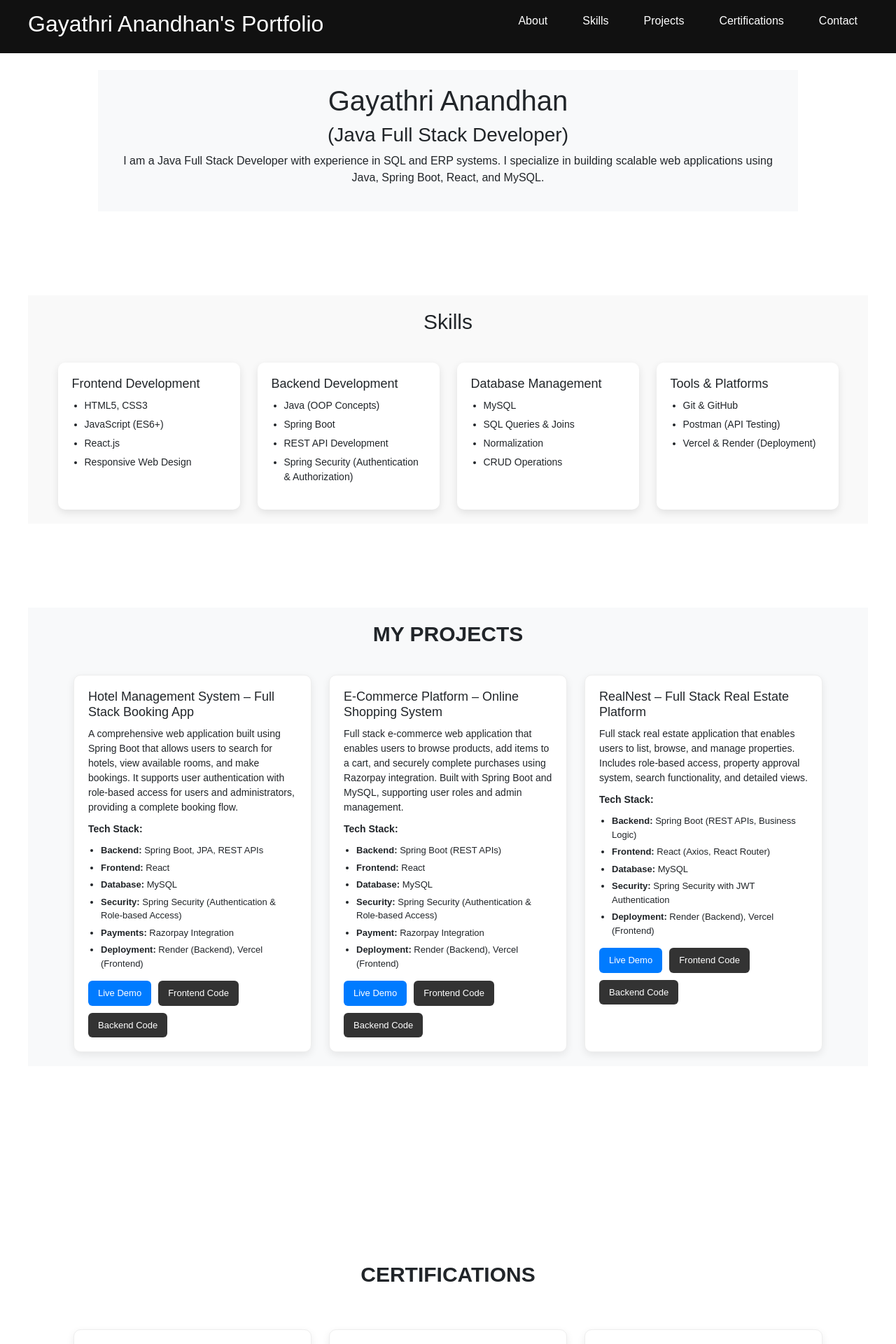
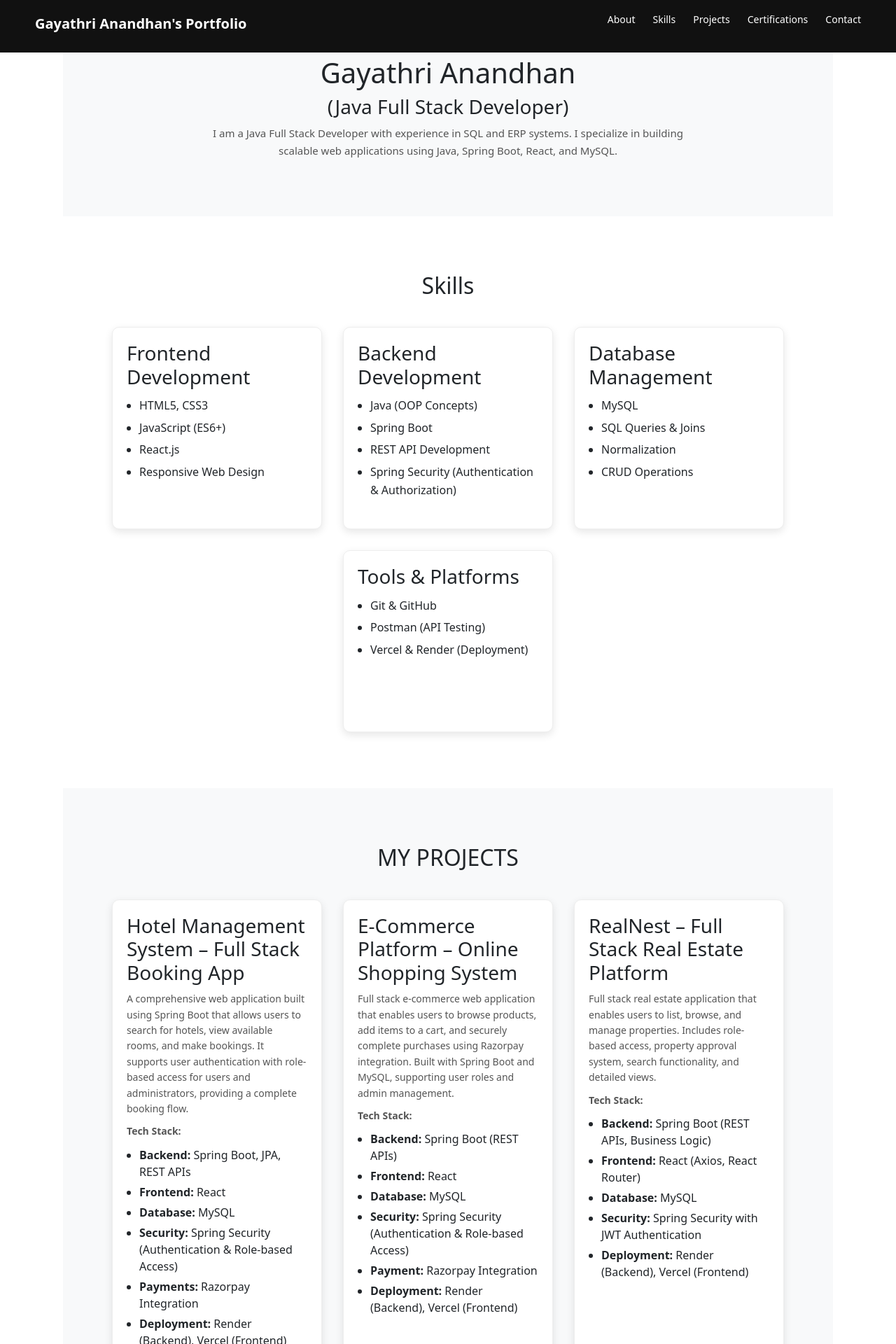
Before and after one commit to Gayathri-Anandhan/Portfolio, a React (Vite) app: page / in a window 1280 px wide. Shown: the top 1920 px of the page at 70% size. Built offline with nearby package versions, Linux system fonts and the light colour scheme.

Commit message:
UI changes

```diff
--- a/src/index.css
+++ b/src/index.css
@@ -1,4 +1,4 @@
-* {
+/* * {
   margin: 0;
   padding: 0;
   box-sizing: border-box;
@@ -20,3 +20,90 @@ body {
 .project-card, .cert-card {
   border: 1px solid #eee;
 }
+section {
+  padding: 80px 20px;
+}
+
+section:nth-child(even) {
+  background-color: #f8f9fa;
+} */
+
+/* RESET */
+* {
+  margin: 0;
+  padding: 0;
+  box-sizing: border-box;
+}
+
+/* SMOOTH SCROLL */
+html {
+  scroll-behavior: smooth;
+}
+
+/* BODY */
+body {
+  font-family: 'Segoe UI', Arial, sans-serif;
+  background-color: #f5f5f5;
+  color: #333;
+}
+
+/* GLOBAL SECTION LAYOUT (VERY IMPORTANT) */
+section {
+  max-width: 1100px;
+  margin: 0 auto;
+  padding: 80px 20px;
+}
+
+/* ALTERNATE BACKGROUND */
+section:nth-child(even) {
+  background-color: #f8f9fa;
+}
+
+/* FIX NAVBAR OVERLAP */
+section {
+  scroll-margin-top: 80px;
+}
+
+/* GLOBAL HEADING STYLE */
+h2 {
+  font-size: 32px;
+  margin-bottom: 30px;
+  text-align: center;
+}
+
+h3 {
+  font-size: 20px;
+  margin-bottom: 10px;
+}
+
+/* TEXT STYLE */
+p {
+  font-size: 14px;
+  color: #555;
+  line-height: 1.6;
+}
+
+/* CARD BASE STYLE (used everywhere) */
+.skill-box,
+.project-card,
+.cert-card {
+  background: #fff;
+  border: 1px solid #eee;
+  border-radius: 10px;
+  padding: 20px;
+
+  box-shadow: 0 4px 12px rgba(0, 0, 0, 0.1);
+
+  transition: 0.3s ease;
+
+  display: flex;
+  flex-direction: column;
+  justify-content: space-between;
+}
+
+/* HOVER EFFECT */
+.skill-box:hover,
+.project-card:hover,
+.cert-card:hover {
+  transform: translateY(-5px);
+}
--- a/src/styles/Certifications.css
+++ b/src/styles/Certifications.css
@@ -1,4 +1,4 @@
-/* ===== SECTION ===== */
+/*
 #certifications {
   max-width: 1200px;
   margin: 120px auto;
@@ -12,7 +12,6 @@
   font-weight: 600;
 }
 
-/* ===== CONTAINER ===== */
 .certifications-container {
   display: flex;
   flex-wrap: wrap;
@@ -20,9 +19,10 @@
   justify-content: center;
 }
 
-/* ===== CARD ===== */
 .cert-card {
-  width: 320px;
+
+  width: 260px;
+  min-height: 220px;
   background: #ffffff;
   padding: 20px;
   border-radius: 10px;
@@ -35,7 +35,6 @@
   transform: translateY(-5px);
 }
 
-/* ===== TEXT ===== */
 .cert-card h3 {
   font-size: 18px;
   margin-bottom: 10px;
@@ -45,4 +44,61 @@
   font-size: 14px;
   margin-bottom: 8px;
   line-height: 1.5;
+} */
+
+/* ===== SECTION ===== */
+#certifications {
+  text-align: center;
 }
+
+/* ===== HEADING ===== */
+#certifications h2 {
+  margin-bottom: 40px;
+}
+
+/* ===== CONTAINER ===== */
+.certifications-container {
+  display: flex;
+  flex-wrap: wrap;
+  justify-content: center;
+  gap: 25px;
+}
+
+/* ===== CARD ===== */
+.cert-card {
+  width: 260px;
+  min-height: 240px;
+
+  text-align: left;
+
+  display: flex;
+  flex-direction: column;
+  justify-content: space-between;
+}
+
+/* ===== TEXT ===== */
+.cert-card h3 {
+  margin-bottom: 10px;
+}
+
+.cert-card p {
+  margin-bottom: 8px;
+  line-height: 1.6;
+}
+
+/* ===== BUTTON (IMPORTANT for marks) */
+.cert-btn {
+  display: inline-block;
+  margin-top: 10px;
+  padding: 6px 12px;
+  background-color: #007bff;
+  color: white;
+  text-decoration: none;
+  border-radius: 5px;
+  font-size: 13px;
+  width: fit-content;
+}
+
+.cert-btn:hover {
+  opacity: 0.85;
+}
--- a/src/styles/Contact.css
+++ b/src/styles/Contact.css
@@ -1,4 +1,4 @@
-/* ===== SECTION ===== */
+/*
 #contact {
   max-width: 100%;
   margin: 120px auto;
@@ -7,7 +7,7 @@
 
   display: flex;
   flex-direction: column;
-  align-items: center;   /* centers everything */
+  align-items: center;
 }
 
 #contact h2 {
@@ -16,21 +16,20 @@
   font-weight: 600;
 }
 
-/* ===== CARD ===== */
 .contact-card {
   background: white;
   padding: 30px;
   border-radius: 12px;
   box-shadow: 0 4px 15px rgba(0, 0, 0, 0.1);
 
-  width: 100%;
   max-width: 500px;
 
-  margin: 0 auto;           /* centers horizontally */
+  margin: 0 auto;
   text-align: left;
+  width: 260px;
+  min-height: 220px;
 }
 
-/* ===== TEXT ===== */
 .contact-card p {
   font-size: 16px;
   margin-bottom: 15px;
@@ -38,13 +37,11 @@
   gap: 10px;
 }
 
-/* LABEL */
 .contact-card span {
   font-weight: 600;
   width: 90px;
 }
 
-/* LINKS */
 .contact-card a {
   text-decoration: none;
   color: #007bff;
@@ -56,4 +53,55 @@
 .contact-card:hover {
   transform: translateY(-3px);
   transition: 0.3s;
+} */
+
+/* ===== SECTION ===== */
+#contact {
+  text-align: center;
+
+  display: flex;
+  flex-direction: column;
+  align-items: center;
 }
+
+/* ===== HEADING ===== */
+#contact h2 {
+  margin-bottom: 30px;
+}
+
+/* ===== CARD ===== */
+.contact-card {
+  width: 100%;
+  max-width: 500px;
+
+  padding: 30px;
+
+  display: flex;
+  flex-direction: column;
+  gap: 18px;
+
+  text-align: left;
+}
+
+/* ===== ROW ===== */
+.contact-row {
+  display: flex;
+  align-items: center;
+  gap: 10px;
+}
+
+/* LABEL */
+.contact-row span {
+  font-weight: 600;
+  min-width: 90px;
+}
+
+/* LINKS */
+.contact-row a {
+  text-decoration: none;
+  color: #007bff;
+}
+
+.contact-row a:hover {
+  text-decoration: underline;
+}
--- a/src/styles/Footer.css
+++ b/src/styles/Footer.css
@@ -1,6 +1,50 @@
-.footer {
+/* .footer {
   text-align: center;
   padding: 20px;
   background-color: #111;
   color: white;
+} */
+
+
+/* ===== FOOTER ===== */
+.footer {
+  background-color: #111;
+  color: #fff;
+
+  text-align: center;
+
+  padding: 25px 20px;
+  margin-top: 60px;
+
+  display: flex;
+  flex-direction: column;
+  align-items: center;
+  gap: 10px;
 }
+
+/* TEXT */
+.footer p {
+  font-size: 14px;
+  color: #ccc;
+}
+
+/* LINKS */
+.footer a {
+  color: #007bff;
+  text-decoration: none;
+  margin: 0 10px;
+  font-size: 14px;
+}
+
+.footer a:hover {
+  text-decoration: underline;
+}
+
+/* OPTIONAL: small line separator */
+.footer::before {
+  content: "";
+  width: 60px;
+  height: 2px;
+  background-color: #007bff;
+  margin-bottom: 10px;
+}
--- a/src/styles/Header.css
+++ b/src/styles/Header.css
@@ -1,4 +1,4 @@
-.header {
+/* .header {
   height: 100vh;
   display: flex;
   flex-direction: column;
@@ -6,4 +6,60 @@
   align-items: center;
   margin-top: 60px;
   text-align: center;
+} */
+
+/* ===== HERO / HEADER ===== */
+.header {
+  height: 100vh;
+
+  display: flex;
+  flex-direction: column;
+  justify-content: center;
+  align-items: center;
+
+  text-align: center;
+
+  padding: 0 20px;
+
+  /* SUBTLE BACKGROUND */
+  background: linear-gradient(to right, #f8f9fa, #ffffff);
 }
+
+/* NAME */
+.header h1 {
+  font-size: 42px;
+  font-weight: 700;
+  margin-bottom: 10px;
+}
+
+/* ROLE */
+.header h3 {
+  font-size: 22px;
+  font-weight: 500;
+  color: #007bff;
+  margin-bottom: 15px;
+}
+
+/* DESCRIPTION */
+.header p {
+  max-width: 600px;
+  font-size: 15px;
+  color: #555;
+  line-height: 1.6;
+}
+
+/* OPTIONAL BUTTON (adds professionalism) */
+.header .hero-btn {
+  margin-top: 20px;
+  padding: 10px 18px;
+  background-color: #007bff;
+  color: white;
+  border-radius: 6px;
+  text-decoration: none;
+  font-size: 14px;
+  transition: 0.3s;
+}
+
+.header .hero-btn:hover {
+  opacity: 0.85;
+}
--- a/src/styles/Navbar.css
+++ b/src/styles/Navbar.css
@@ -1,4 +1,4 @@
-.navbar {
+/* .navbar {
   position: fixed;
   top: 0;
   width: 100%;
@@ -25,4 +25,67 @@
   gap: 20px;
   color: white;
   list-style: none;
+} */
+
+/* ===== NAVBAR ===== */
+.navbar {
+  position: fixed;
+  top: 0;
+  width: 100%;
+
+  background-color: #111;
+  color: white;
+
+  display: flex;
+  justify-content: space-between;
+  align-items: center;
+
+  padding: 15px 50px;
+
+  z-index: 1000;
 }
+
+/* LOGO */
+.logo {
+  font-size: 20px;
+  font-weight: 600;
+}
+
+/* NAV LINKS */
+.nav-links {
+  display: flex;
+  align-items: center;
+  gap: 25px;
+
+  list-style: none;
+}
+
+/* LINKS */
+.nav-links a {
+  color: white;
+  text-decoration: none;
+  font-size: 14px;
+  font-weight: 500;
+
+  transition: 0.3s;
+}
+
+/* HOVER EFFECT */
+.nav-links a:hover {
+  color: #007bff;
+}
+
+/* ACTIVE FEEL (subtle underline animation) */
+.nav-links a::after {
+  content: "";
+  display: block;
+  height: 2px;
+  width: 0;
+  background: #007bff;
+  transition: 0.3s;
+  margin-top: 3px;
+}
+
+.nav-links a:hover::after {
+  width: 100%;
+}
--- a/src/styles/Projects.css
+++ b/src/styles/Projects.css
@@ -1,5 +1,4 @@
-/* ===== SECTION ===== */
-.projects {
+/* .projects {
   max-width: 1200px;
   margin: 120px auto;
   padding: 20px;
@@ -12,7 +11,6 @@
   font-weight: 600;
 }
 
-/* ===== CONTAINER ===== */
 .projects-container {
   display: flex;
   flex-wrap: wrap;
@@ -20,22 +18,21 @@
   justify-content: center;
 }
 
-/* ===== CARD ===== */
 .project-card {
-  width: 340px;
   background: #ffffff;
   padding: 20px;
   border-radius: 10px;
   text-align: left;
   box-shadow: 0 4px 12px rgba(0, 0, 0, 0.08);
   transition: all 0.3s ease;
+  width: 260px;
+  min-height: 220px;
 }
 
 .project-card:hover {
   transform: translateY(-6px);
 }
 
-/* ===== TEXT ===== */
 .project-card h3 {
   font-size: 18px;
   margin-bottom: 10px;
@@ -57,15 +54,12 @@
   margin-bottom: 5px;
 }
 
-/* ===== BUTTON CONTAINER ===== */
 .buttons {
   margin-top: 15px;
   display: flex;
   flex-wrap: wrap;
   gap: 10px;
 }
-
-/* ===== BUTTON BASE ===== */
 .buttons a {
   display: inline-block;
   padding: 8px 14px;
@@ -76,6 +70,100 @@
   color: white !important;
   cursor: pointer;
   transition: all 0.3s ease;
+}
+
+.demo {
+  background-color: #007bff;
+}
+
+.demo:hover {
+  background-color: #0056b3;
+}
+
+.code {
+  background-color: #333;
+}
+
+.code:hover {
+  background-color: #111;
+}
+
+.buttons a:link,
+.buttons a:visited {
+  text-decoration: none;
+  color: white;
+} */
+
+/* ===== SECTION ===== */
+.projects {
+  text-align: center;
+}
+
+/* ===== HEADING ===== */
+.projects h2 {
+  margin-bottom: 40px;
+}
+
+/* ===== CONTAINER ===== */
+.projects-container {
+  display: flex;
+  flex-wrap: wrap;
+  justify-content: center;
+  gap: 30px;
+}
+
+/* ===== CARD ===== */
+.project-card {
+  width: 300px;
+  min-height: 340px;
+
+  display: flex;
+  flex-direction: column;
+  justify-content: space-between;
+
+  text-align: left;
+}
+
+/* ===== TEXT ===== */
+.project-card h3 {
+  margin-bottom: 10px;
+}
+
+.project-card p {
+  margin-bottom: 10px;
+  line-height: 1.6;
+}
+
+.project-card ul {
+  padding-left: 18px;
+  margin-bottom: 15px;
+}
+
+.project-card li {
+  margin-bottom: 5px;
+}
+
+/* ===== BUTTON CONTAINER ===== */
+.buttons {
+  margin-top: auto;
+  display: flex;
+  flex-wrap: wrap;
+  gap: 10px;
+}
+
+/* ===== BUTTON BASE ===== */
+.buttons a {
+  padding: 8px 14px;
+  border-radius: 6px;
+  font-size: 13px;
+  font-weight: 500;
+
+  text-decoration: none;
+  color: white;
+
+  display: inline-block;
+
+  transition: 0.3s ease;
 }
 
 /* ===== DEMO BUTTON ===== */
@@ -95,10 +183,3 @@
 .code:hover {
   background-color: #111;
 }
-
-/* ===== REMOVE DEFAULT LINK STYLES ===== */
-.buttons a:link,
-.buttons a:visited {
-  text-decoration: none;
-  color: white;
-}
--- a/src/styles/Skills.css
+++ b/src/styles/Skills.css
@@ -1,25 +1,4 @@
 /* .skills {
-  max-width: 1000px;
-  margin: 100px auto;
-  text-align: center;
-}
-
-.skills-container {
-  display: grid;
-  grid-template-columns: repeat(4, 1fr);
-  gap: 20px;
-  margin-top: 30px;
-}
-
-.skill-box {
-  padding: 20px;
-  background-color: #f5f5f5;
-  border-radius: 8px;
-} */
-
-
-
-.skills {
   max-width: 1200px;
   margin: 120px auto;
   padding: 20px;
@@ -31,7 +10,6 @@
   margin-bottom: 40px;
 }
 
-/* Container */
 .skills-container {
   display: flex;
   flex-wrap: wrap;
@@ -39,8 +17,8 @@
   justify-content: center;
 }
 
-/* Card */
 .skill-box {
+  min-height: 220px;
   width: 260px;
   background: #ffffff;
   padding: 20px;
@@ -50,18 +28,15 @@
   transition: 0.3s;
 }
 
-/* Hover */
 .skill-box:hover {
   transform: translateY(-5px);
 }
 
-/* Heading */
 .skill-box h3 {
   margin-bottom: 10px;
   font-size: 18px;
 }
 
-/* List */
 .skill-box ul {
   padding-left: 18px;
 }
@@ -70,3 +45,49 @@
   font-size: 14px;
   margin-bottom: 6px;
 }
+ */
+
+/* ===== SECTION ===== */
+.skills {
+  text-align: center;
+}
+
+/* ===== HEADING ===== */
+.skills h2 {
+  margin-bottom: 40px;
+}
+
+/* ===== CONTAINER ===== */
+.skills-container {
+  display: flex;
+  flex-wrap: wrap;
+  justify-content: center;
+  gap: 30px;
+}
+
+/* ===== CARD ===== */
+.skill-box {
+  width: 300px;
+  min-height: 260px;
+
+  display: flex;
+  flex-direction: column;
+  justify-content: flex-start;
+
+  text-align: left;
+}
+
+/* ===== HEADING ===== */
+.skill-box h3 {
+  margin-bottom: 12px;
+}
+
+/* ===== LIST ===== */
+.skill-box ul {
+  padding-left: 18px;
+}
+
+.skill-box li {
+  margin-bottom: 6px;
+  line-height: 1.6;
+}
--- a/src/styles/about.css
+++ b/src/styles/about.css
@@ -1,4 +1,4 @@
-.about {
+/* .about {
   max-width: 1000px;
   margin: 100px auto;
   text-align: center;
@@ -17,4 +17,23 @@ section {
 
 .skills {
   background-color: #f9f9f9;
+} */
+
+/* ABOUT SECTION */
+.about {
+  text-align: center;
 }
+
+/* HEADING */
+.about h2 {
+  margin-bottom: 20px;
+}
+
+/* PARAGRAPH */
+.about p {
+  max-width: 700px;
+  margin: 0 auto;
+  line-height: 1.7;
+  font-size: 15px;
+  color: #555;
+}
```
